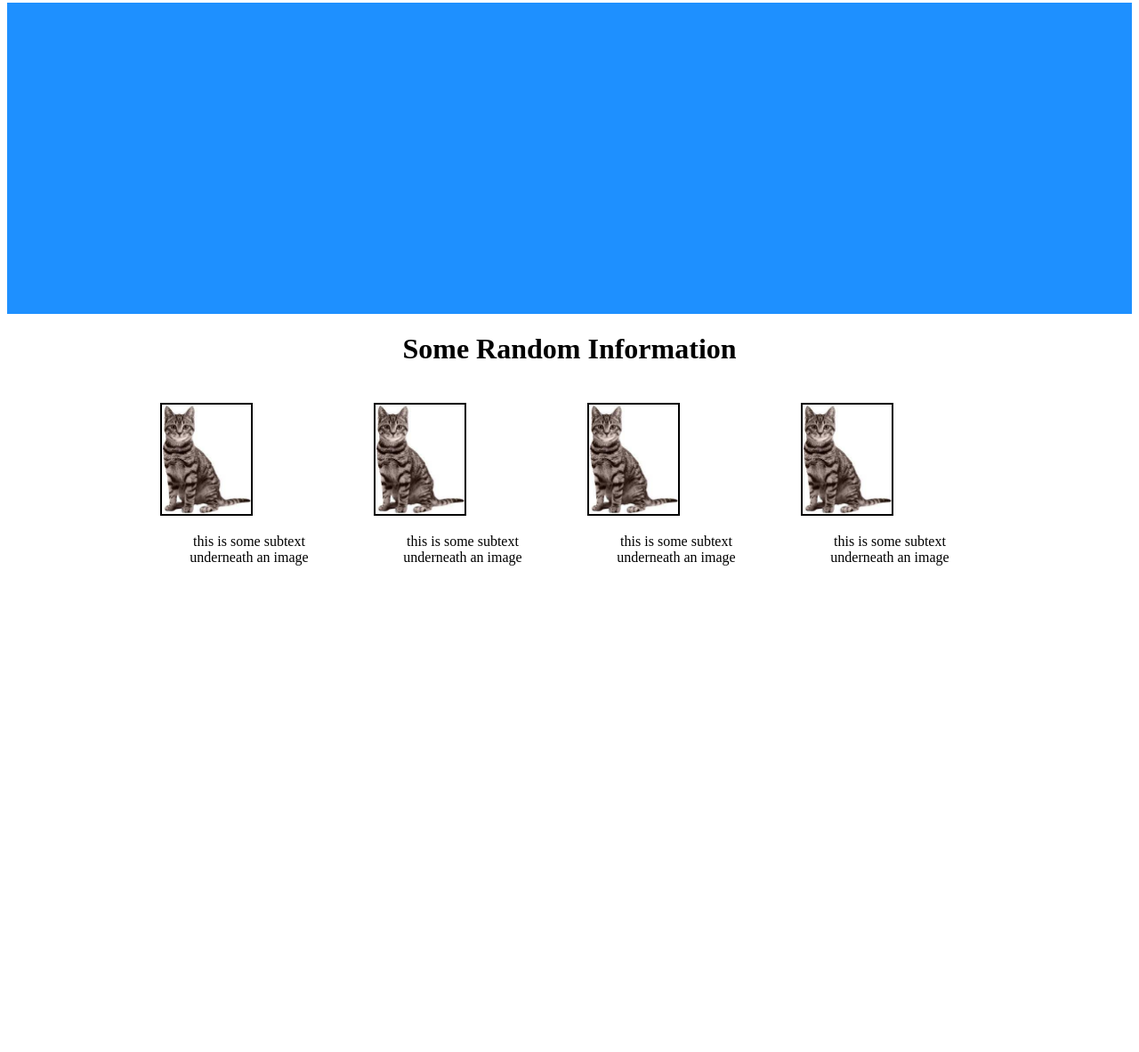
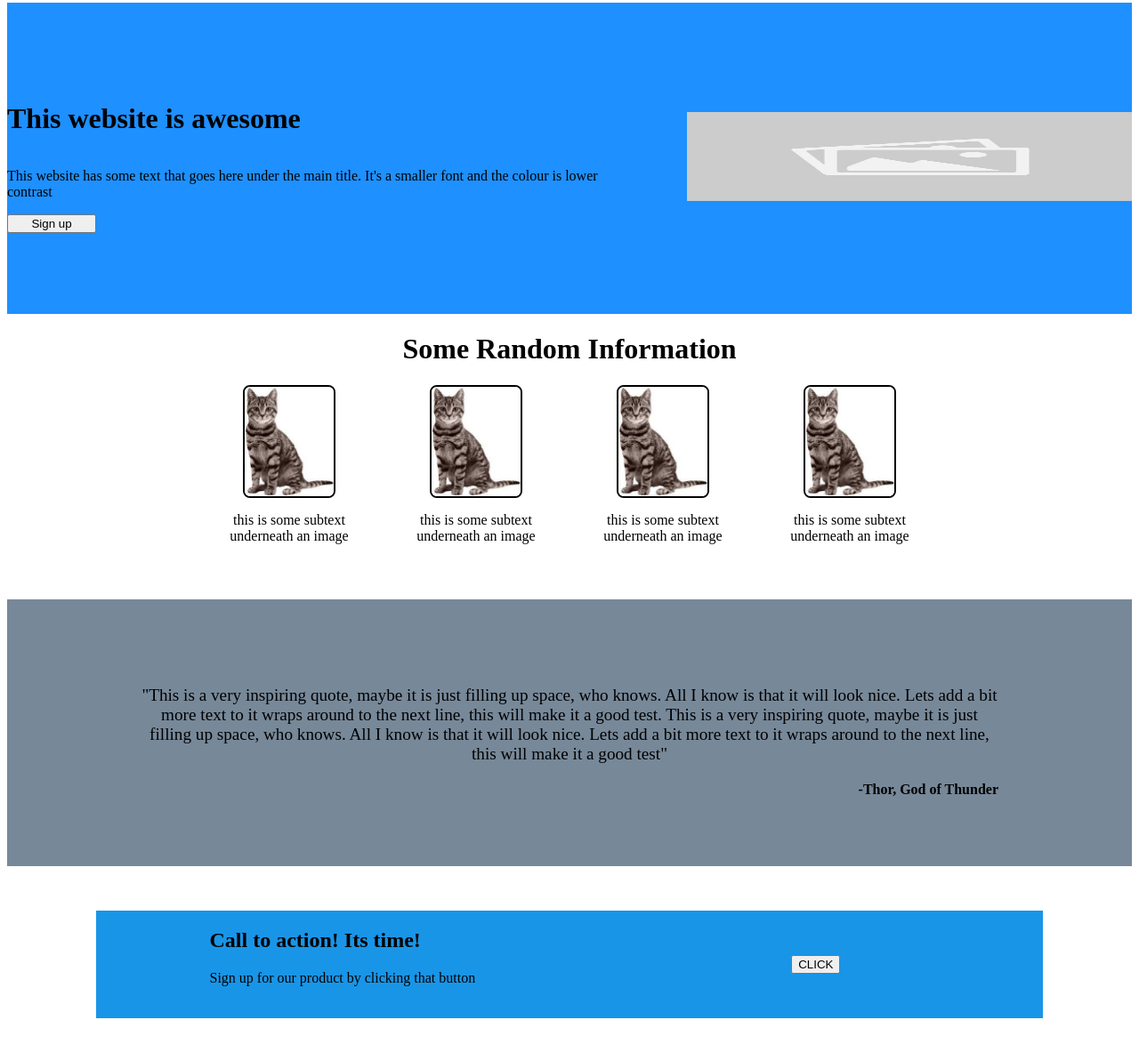
Before and after one commit to JackMartinDev/LandingPage, a plain HTML site: page index.html in a window 1280 px wide. Shown: the part 5-1188 px from the top of the page at 89% size. Before the commit the page ends 800 px from the top, so only its background shows below. Drawn offline with Linux system fonts and the light colour scheme.

Commit message:
Added a few more sections

```diff
--- a/index.html
+++ b/index.html
@@ -8,28 +8,73 @@
     <title>Landing Page</title>
   </head>
   <body>
-    <div class="div1"></div>
+    <div class="div1 flexbox-container">
+      <div class="sign-up flexbox-container">
+        <h1>This website is awesome</h1>
+        <p>
+          This website has some text that goes here under the main title. It's a
+          smaller font and the colour is lower contrast
+        </p>
+        <button>Sign up</button>
+      </div>
 
-    <div>
+      <div class="sign-up-image">
+        <img src="placeholder.jpg" style="height: 100px; width: 500px" />
+      </div>
+    </div>
+
+    <div class="info">
       <h1 style="text-align: center">Some Random Information</h1>
       <div class="flexbox-container">
         <div class="flexbox-item">
+          <div class="flexbox-content">
             <img src="cat.jpg" width="100" class="image" />
             <p>this is some subtext underneath an image</p>
           </div>
+        </div>
         <div class="flexbox-item">
+          <div class="flexbox-content">
             <img src="cat.jpg" width="100" class="image" />
             <p>this is some subtext underneath an image</p>
           </div>
+        </div>
         <div class="flexbox-item">
+          <div class="flexbox-content">
             <img src="cat.jpg" width="100" class="image" />
             <p>this is some subtext underneath an image</p>
           </div>
+        </div>
         <div class="flexbox-item">
+          <div class="flexbox-content">
             <img src="cat.jpg" width="100" class="image" />
             <p>this is some subtext underneath an image</p>
           </div>
         </div>
       </div>
+    </div>
+
+    <div class="quote-div flexbox-container">
+      <p>
+        "This is a very inspiring quote, maybe it is just filling up space, who
+        knows. All I know is that it will look nice. Lets add a bit more text to
+        it wraps around to the next line, this will make it a good test. This is
+        a very inspiring quote, maybe it is just filling up space, who knows.
+        All I know is that it will look nice. Lets add a bit more text to it
+        wraps around to the next line, this will make it a good test"
+      </p>
+      <b>-Thor, God of Thunder</b>
+    </div>
+
+    <div>
+      <div class="action-div flexbox-container">
+        <div>
+          <h2>Call to action! Its time!</h2>
+          <p>Sign up for our product by clicking that button</p>
+        </div>
+        <div class="action-div">
+          <button>CLICK</button>
+        </div>
+      </div>
+    </div>
   </body>
 </html>
--- a/styles.css
+++ b/styles.css
@@ -5,13 +5,36 @@
 
 .flexbox-item {
   width: 200px;
-  margin: 20px;
+  margin-left: 5px;
+  margin-right: 5px;
+}
+
+.flexbox-content {
+  display: flex;
+  flex-direction: column;
+  justify-content: center;
+  align-items: center;
 }
 
 .image {
   border-style: solid;
   border-color: black;
+  border-radius: 8px;
   border-width: 2px;
+}
+
+.sign-up {
+  flex-direction: column;
+  margin-right: 50px;
+  text-align: left;
+}
+
+.sign-up-image {
+  align-self: center;
+}
+
+.sign-up button {
+  width: 100px;
 }
 
 .div1 {
@@ -19,6 +42,43 @@
   height: 350px;
 }
 
-p {
+.info {
+  background-color: white;
+  height: 300px;
+}
+
+.info p {
   text-align: center;
 }
+
+.quote-div {
+  flex-direction: column;
+  background-color: lightslategrey;
+  height: 300px;
+}
+
+.quote-div p {
+  font-size: larger;
+  text-align: center;
+  margin-left: 150px;
+  margin-right: 150px;
+}
+
+.quote-div b {
+  text-align: end;
+  margin-left: 150px;
+  margin-right: 150px;
+}
+
+.action-div {
+  background-color: rgb(25, 149, 231);
+  margin-top: 50px;
+  margin-bottom: 50px;
+  margin-left: 100px;
+  margin-right: 100px;
+  justify-content: space-around;
+}
+
+.action-div button {
+  justify-self: center;
+}
```
Also changed, not shown: placeholder.jpg (added). Lines whose indentation alone changed are shown as unchanged.
